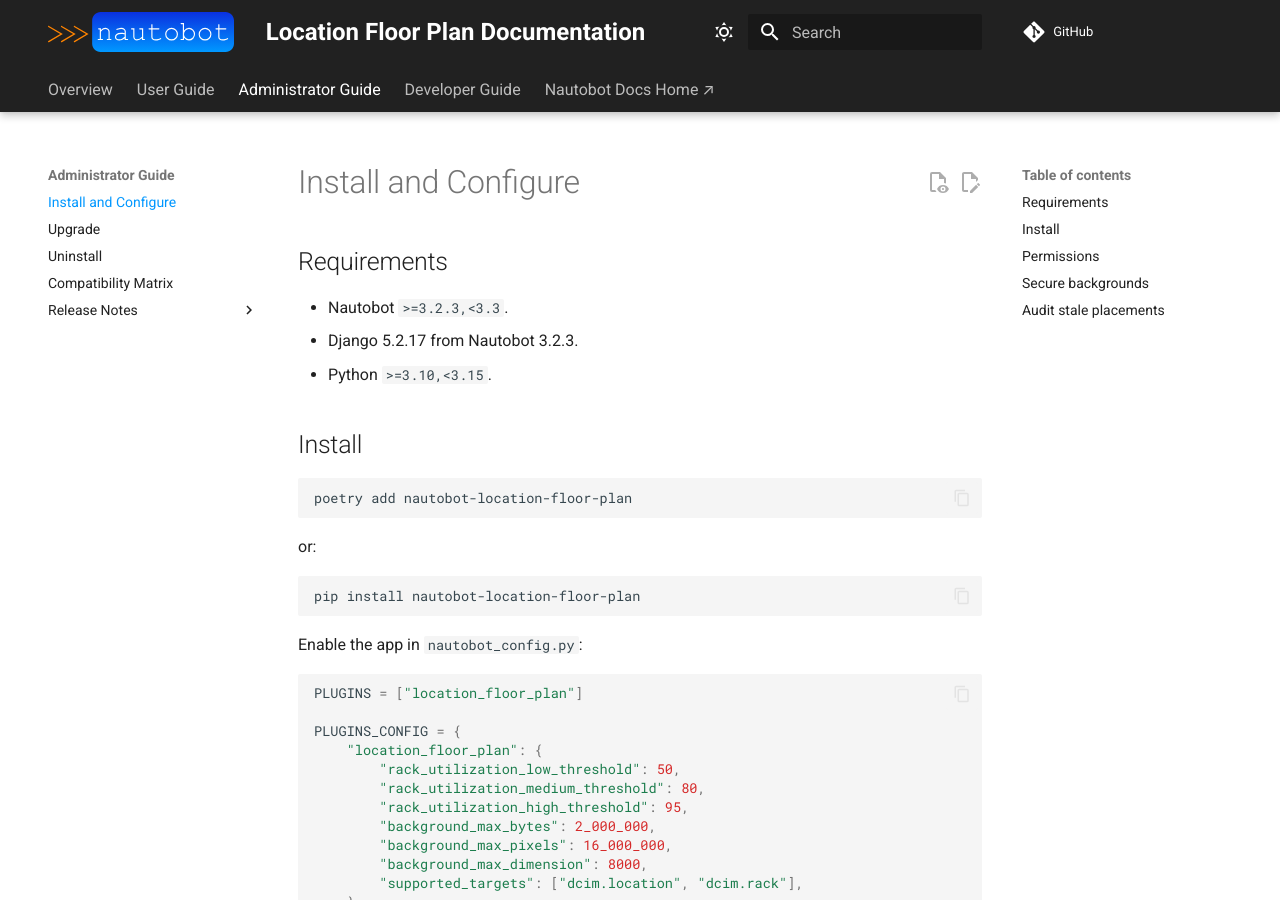
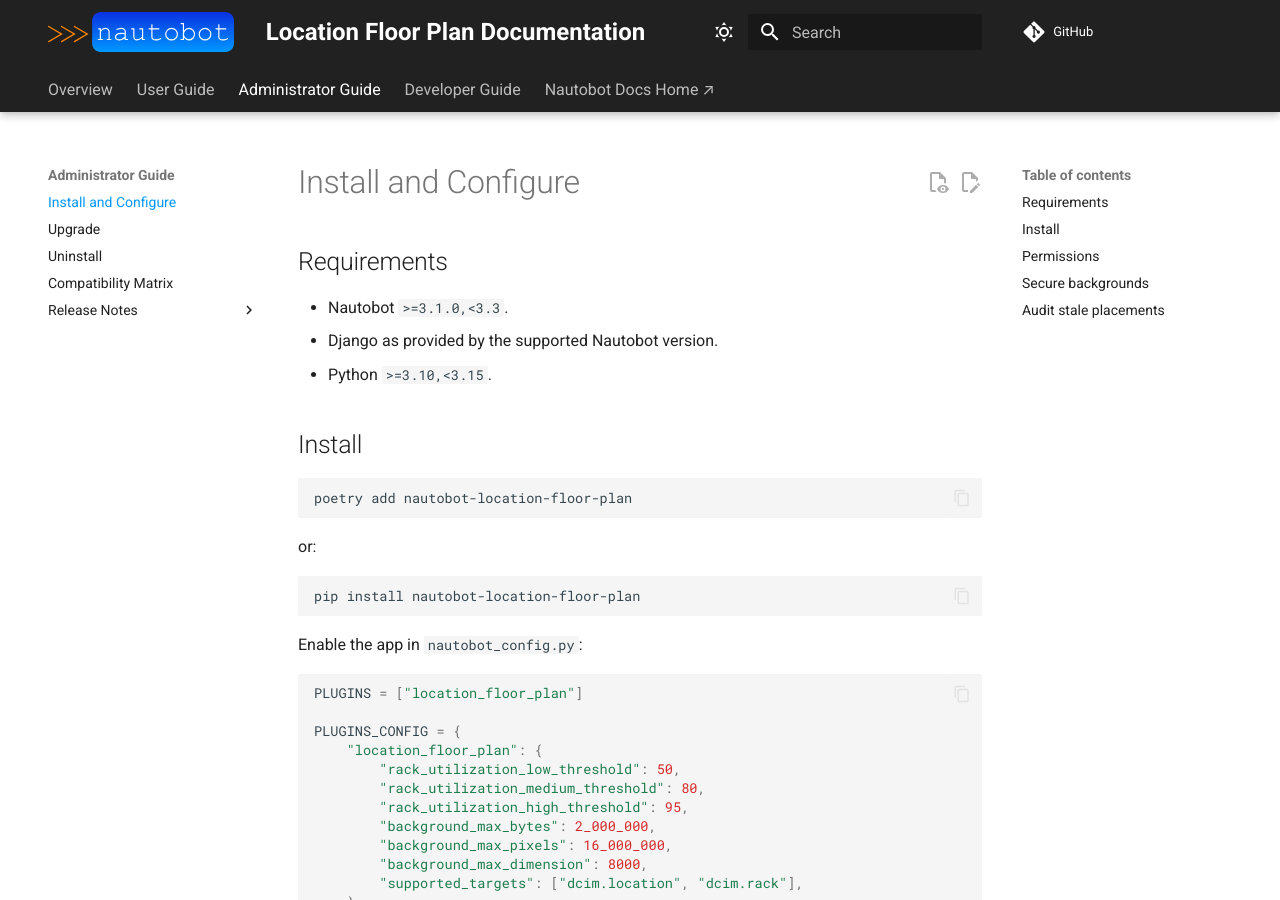
Before and after one commit to tanganellilore/nautobot-app-location-floor-plan, an MkDocs documentation site: the page built from docs/admin/install.md, in a window 1280 px wide and 900 px high. Built offline with MkDocs 1.6.1 and Material for MkDocs 9.7.7, drawn with Linux system fonts in a browser that asks for light colours; comment, search, counter and statistics services are not loaded.

```diff
--- a/docs/admin/install.md
+++ b/docs/admin/install.md
@@ -2,8 +2,8 @@
 
 ## Requirements
 
-- Nautobot `>=3.2.3,<3.3`.
-- Django 5.2.17 from Nautobot 3.2.3.
+- Nautobot `>=3.1.0,<3.3`.
+- Django as provided by the supported Nautobot version.
 - Python `>=3.10,<3.15`.
 
 ## Install
--- a/location_floor_plan/__init__.py
+++ b/location_floor_plan/__init__.py
@@ -18,7 +18,7 @@
     description = "Interactive physical hierarchy maps for Nautobot Locations and Racks."
     base_url = "location-floor-plan"
     required_settings = []
-    min_version = "3.2.3"
+    min_version = "3.1.0"
     max_version = "3.3"
     default_settings = {
         "rack_utilization_warning_threshold": 80,
--- a/pyproject.toml
+++ b/pyproject.toml
@@ -30,7 +30,7 @@
 [tool.poetry.dependencies]
 python = ">=3.10,<3.15"
 # Used for local development
-nautobot = ">=3.2.3,<3.3"
+nautobot = ">=3.1.0,<3.3"
 cairosvg = "^2.9.0"
 defusedxml = "^0.7.1"
 pillow = "^12.3.0"
```
Also changed, not shown: README.md (+2 -2 lines), docs/index.md (+1 -1 lines), 1 other file.
